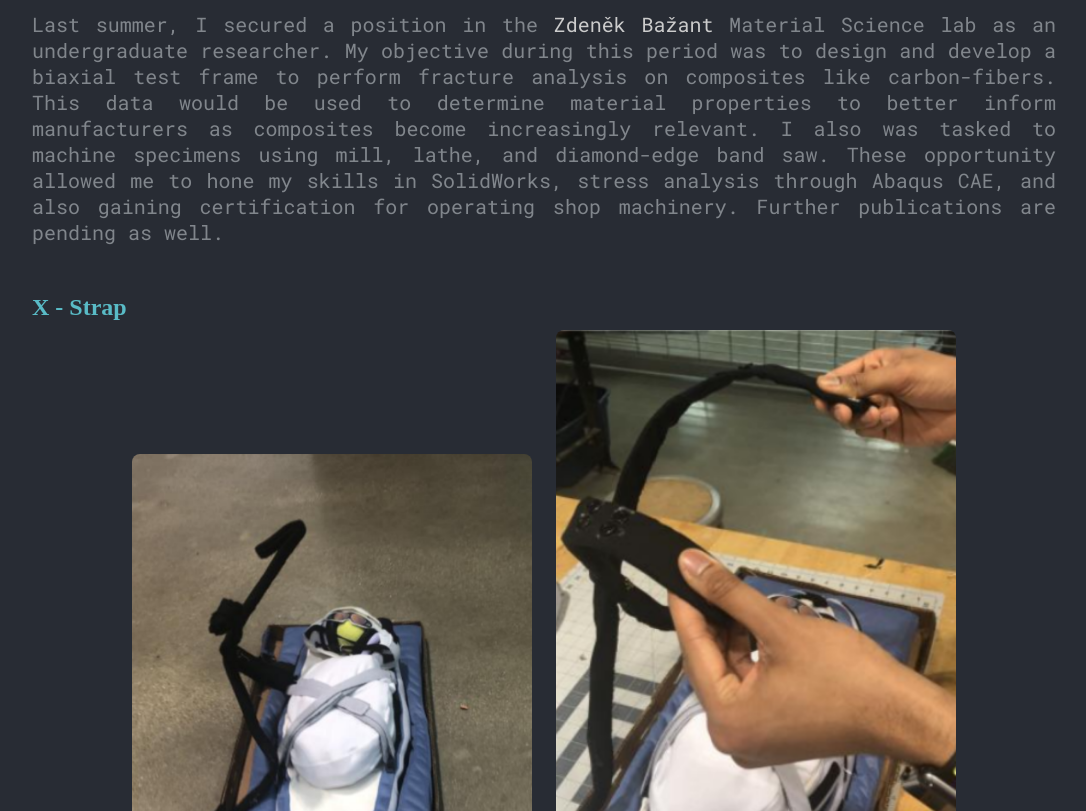
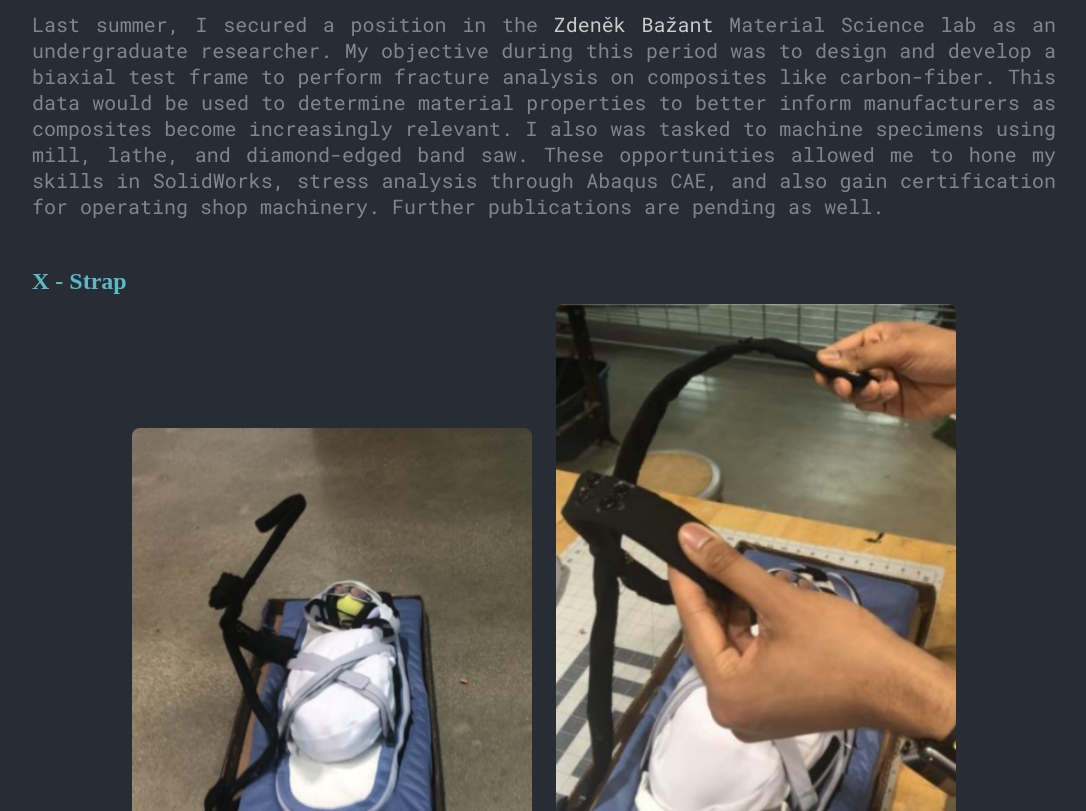
Before and after one commit to kevochen/kevochen.github.io, a plain HTML site: page projects.html in a window 1280 px wide. Shown: the part 4421-5232 px from the top of the page, without its empty margins (96-1182 px from the left). Drawn offline with Linux system fonts and the light colour scheme; a web font is replaced by a local one.

Commit message:
push test 20, fixed project grammar

```diff
--- a/projects.html
+++ b/projects.html
@@ -77,9 +77,9 @@
 	  <p>
           Last summer, I secured a position in the <a href="shorturl.at/clEJ3" target="_blank">Zdeněk Bažant</a> Material
 	  Science lab as an undergraduate researcher. My objective during this period was to design and develop a biaxial test frame to perform fracture analysis
-	  on composites like carbon-fibers. This data would be used to determine material properties to better inform manufacturers as composites become
-	  increasingly relevant. I also was tasked to machine specimens using mill, lathe, and diamond-edge band saw. These opportunity allowed me to
-	  hone my skills in SolidWorks, stress analysis through Abaqus CAE, and also gaining certification for operating shop machinery. Further publications
+	  on composites like carbon-fiber. This data would be used to determine material properties to better inform manufacturers as composites become
+	  increasingly relevant. I also was tasked to machine specimens using mill, lathe, and diamond-edged band saw. These opportunities allowed me to
+	  hone my skills in SolidWorks, stress analysis through Abaqus CAE, and also gain certification for operating shop machinery. Further publications
 	  are pending as well.
         </p>
 
```
